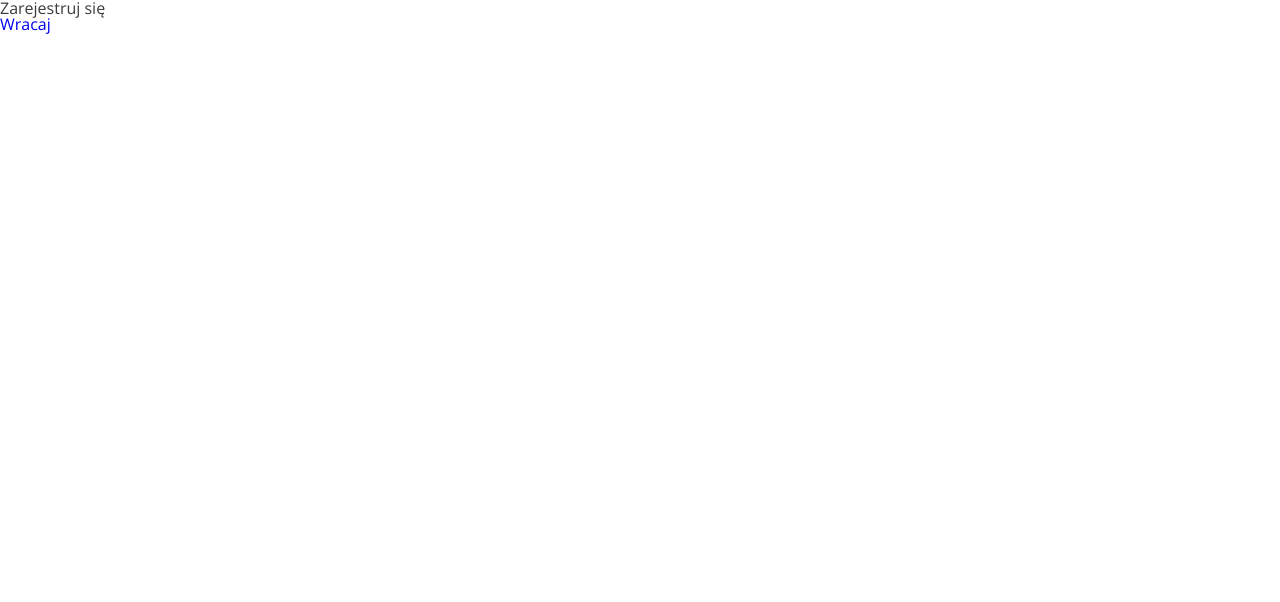
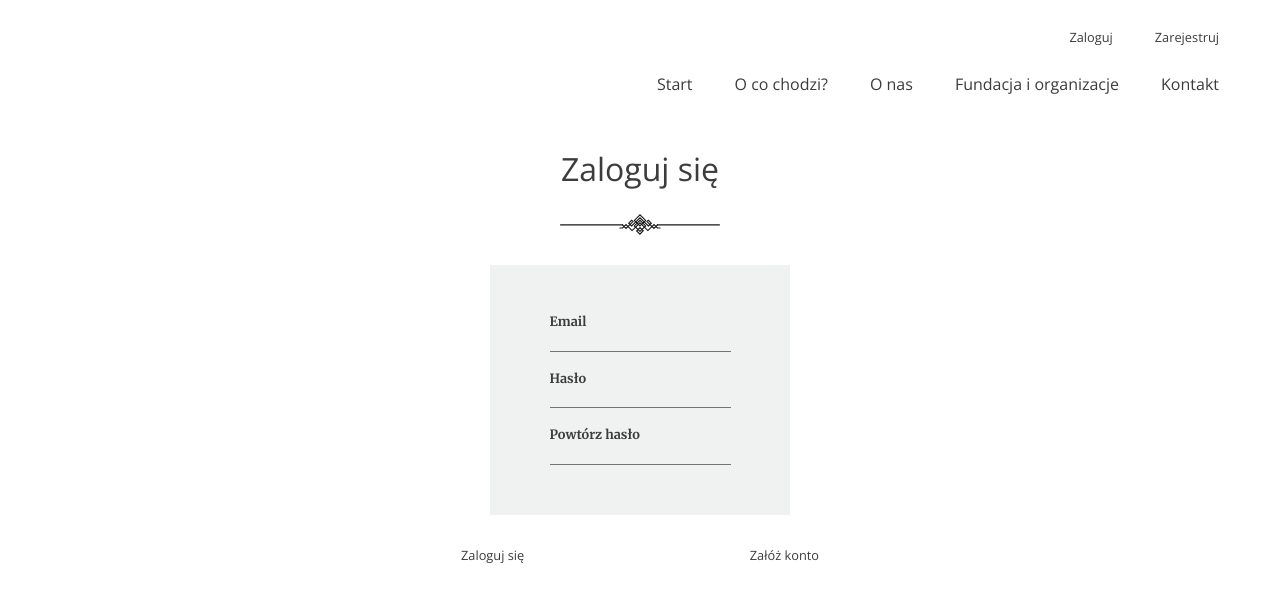
Before and after one commit to BartlomiejKedziora/Donate-Stuff, a React (Create React App) app in the folder donate-stuff/: page /signup in a window 1280 px wide. Shown: the top 602 px of the page. Built offline with nearby package versions, Linux system fonts and the light colour scheme.

Commit message:
sign in/up/out layout done

```diff
--- a/donate-stuff/src/components/SignIn/SignIn.js
+++ b/donate-stuff/src/components/SignIn/SignIn.js
@@ -1,12 +1,30 @@
 import React from 'react';
 import { Link } from 'react-router-dom';
+import Navigation from './../Home/Navigation/Navigation';
 
 
 const SignIn = () => {
     return(
         <>
-            <div>Zaloguj się</div>
-            <Link to="/">Wracaj</Link>
+            <Navigation />
+            <section class="signin container">
+                <h2 className="signin-title">Zaloguj się</h2>
+                <div className="signin-decor"></div>
+                <form className="signin-form">
+                    <div className="signin-form-inputs">
+                        <label className="signin-form-label">Email
+                            <input className="signin-form-item" type="email" />
+                        </label>
+                        <label className="signin-form-label">Hasło
+                            <input className="signin-form-item" type="password"  />
+                        </label>
+                    </div>
+                    <div className="signin-form-buttons">
+                    <Link to="/signup" className="signin-form-btn">Załóż konto</Link>
+                    <button className="signin-form-btn">Zaloguj się</button>
+                </div>
+                </form>
+            </section>
         </>
     );
 }
--- a/donate-stuff/src/components/SignUp/SignUp.js
+++ b/donate-stuff/src/components/SignUp/SignUp.js
@@ -1,11 +1,33 @@
 import React from 'react';
 import { Link } from 'react-router-dom';
+import Navigation from './../Home/Navigation/Navigation';
+
 
 const SignUp = () => {
     return(
         <>
-            <div>Zarejestruj się</div>
-            <Link to="/">Wracaj</Link>
+            <Navigation />
+            <section class="signup container">
+                <h2 className="signup-title">Zaloguj się</h2>
+                <div className="signup-decor"></div>
+                <form className="signup-form">
+                    <div className="signup-form-inputs">
+                        <label className="signup-form-label">Email
+                            <input className="signup-form-item" type="email" />
+                        </label>
+                        <label className="signup-form-label">Hasło
+                            <input className="signup-form-item" type="password"  />
+                        </label>
+                        <label className="signup-form-label">Powtórz hasło
+                            <input className="signup-form-item" type="password"  />
+                        </label>
+                    </div>
+                    <div className="signup-form-buttons">
+                    <Link to="/signin" className="signup-form-btn">Zaloguj się</Link>
+                    <button className="signup-form-btn">Załóż konto</button>
+                </div>
+                </form>
+            </section>
         </>
     );
 }
--- a/donate-stuff/src/scss/elements/_base.scss
+++ b/donate-stuff/src/scss/elements/_base.scss
@@ -6,10 +6,17 @@ body {
 
 a {
     text-decoration: none;
+    font-family: $font-base;
+    color: $dark-grey;
 }
 
 li {
     list-style: none;
+}
+
+button {
+    font-family: $font-base;
+    color: $dark-grey;
 }
 
 .container {
--- /dev/null
+++ b/donate-stuff/src/scss/elements/_signIn.scss
@@ -0,0 +1,85 @@
+.signin {
+    display: flex;
+    flex-direction: column;
+    align-items: center;
+    padding-top: 40px;
+}
+
+.signin-title {
+    font-size: 2em;
+    text-align: center;
+}
+
+.signin-decor {
+    background-image: url(./../../assets/Decoration.svg);
+    background-size: contain;
+    background-repeat: no-repeat;
+    background-position: center;
+    padding: 40px 80px;
+}
+
+.signin-form-inputs {
+    display: flex;
+    flex-direction: column;
+    align-items: center;
+    background-color: $light-blue;
+    padding: 40px;
+    margin: 0 70px;
+}
+
+.signin-form-item {
+    display: block;
+    outline: none;
+    border: none;
+    border-bottom: 1px solid $light-grey;
+    background-color: $light-blue;
+    line-height: 1.2em;
+    margin-top: 5px;
+}
+
+.signin-form-label {
+    font-family: $font-alt;
+    font-weight: 700;
+    font-size: 0.8em;
+    padding: 10px 0;
+}
+
+.signin-form-buttons {
+    width: 400px;
+    display: flex;
+    justify-content: space-between;
+    align-items: center;
+    padding: 20px;
+}
+
+.signin-form-btn {
+    font-style: normal;
+    font-family: $font-base;
+    font-size: 0.8em;
+    color: $dark-grey;
+    background-color: white;
+    padding: 10px 20px;
+    border: 1px solid white;
+    cursor: pointer;
+    &:hover {
+        border: 1px solid $dark-grey;
+    }
+}
+
+@media screen and (max-width: 500px) {
+    .signin-form-buttons {
+        max-width: 250px;
+        padding: 20px 0;
+    }
+
+    .signin-form-buttons {
+        display: flex;
+        justify-content: space-between;
+        align-items: center;
+        padding: 20px;
+    }
+
+    .signin-form-inputs {
+        margin: 0;
+    }
+}
--- /dev/null
+++ b/donate-stuff/src/scss/elements/_signOut.scss
@@ -0,0 +1,32 @@
+.signout {
+    display: flex;
+    flex-direction: column;
+    align-items: center;
+    padding-top: 40px;
+}
+
+.signout-title {
+    font-size: 2em;
+    text-align: center;
+}
+
+.signout-decor {
+    background-image: url(./../../assets/Decoration.svg);
+    background-size: contain;
+    background-repeat: no-repeat;
+    background-position: center;
+    padding: 40px 80px;
+}
+
+.signout-form-btn {
+    font-family: $font-base;
+    font-size: 0.8em;
+    color: $dark-grey;
+    background-color: white;
+    padding: 10px 20px;
+    border: 1px solid white;
+    cursor: pointer;
+    &:hover {
+        border: 1px solid $dark-grey;
+    }
+}
--- /dev/null
+++ b/donate-stuff/src/scss/elements/_signUp.scss
@@ -0,0 +1,85 @@
+.signup {
+    display: flex;
+    flex-direction: column;
+    align-items: center;
+    padding-top: 40px;
+}
+
+.signup-title {
+    font-size: 2em;
+    text-align: center;
+}
+
+.signup-decor {
+    background-image: url(./../../assets/Decoration.svg);
+    background-size: contain;
+    background-repeat: no-repeat;
+    background-position: center;
+    padding: 40px 80px;
+}
+
+.signup-form-inputs {
+    display: flex;
+    flex-direction: column;
+    align-items: center;
+    background-color: $light-blue;
+    padding: 40px;
+    margin: 0 70px;
+}
+
+.signup-form-item {
+    display: block;
+    outline: none;
+    border: none;
+    border-bottom: 1px solid $light-grey;
+    background-color: $light-blue;
+    line-height: 1.2em;
+    margin-top: 5px;
+}
+
+.signup-form-label {
+    font-family: $font-alt;
+    font-weight: 700;
+    font-size: 0.8em;
+    padding: 10px 0;
+}
+
+.signup-form-buttons {
+    width: 400px;
+    display: flex;
+    justify-content: space-between;
+    align-items: center;
+    padding: 20px;
+}
+
+.signup-form-btn {
+    font-style: normal;
+    font-family: $font-base;
+    font-size: 0.8em;
+    color: $dark-grey;
+    background-color: white;
+    padding: 10px 20px;
+    border: 1px solid white;
+    cursor: pointer;
+    &:hover {
+        border: 1px solid $dark-grey;
+    }
+}
+
+@media screen and (max-width: 500px) {
+    .signup-form-buttons {
+        max-width: 250px;
+        padding: 20px 0;
+    }
+
+    .signup-form-buttons {
+        display: flex;
+        justify-content: space-between;
+        align-items: center;
+        padding: 20px;
+    }
+
+    .signup-form-inputs {
+        margin: 0;
+    }
+}
--- a/donate-stuff/src/scss/main.scss
+++ b/donate-stuff/src/scss/main.scss
@@ -10,3 +10,6 @@
 @import "./elements/contact";
 @import "./elements/footer";
 @import "./elements/receivers";
+@import "./elements/signIn";
+@import "./elements/signUp";
+@import "./elements/signOut";
```
Also changed, not shown: donate-stuff/src/components/Home/SignOut/SignOut.js (added, +19 -0 lines), 1 other file (tests, documents, lock files or other folders).
